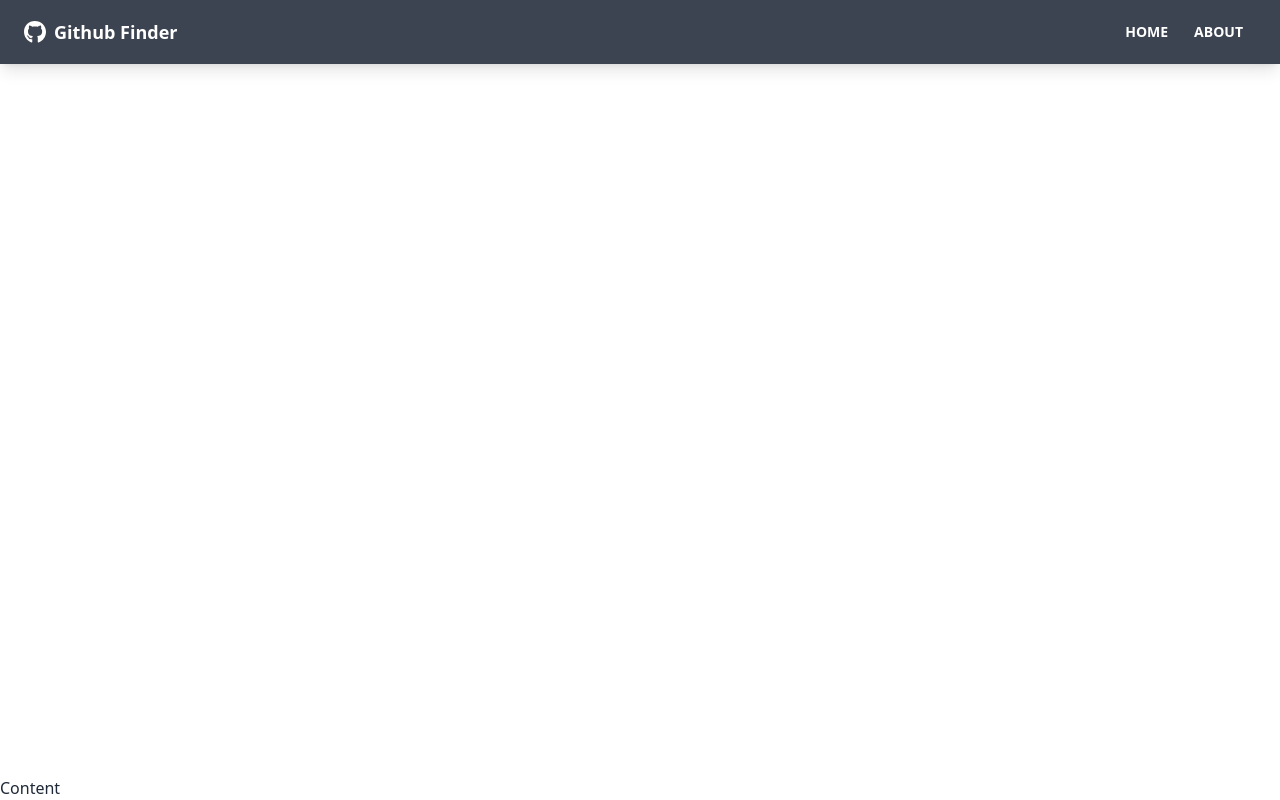
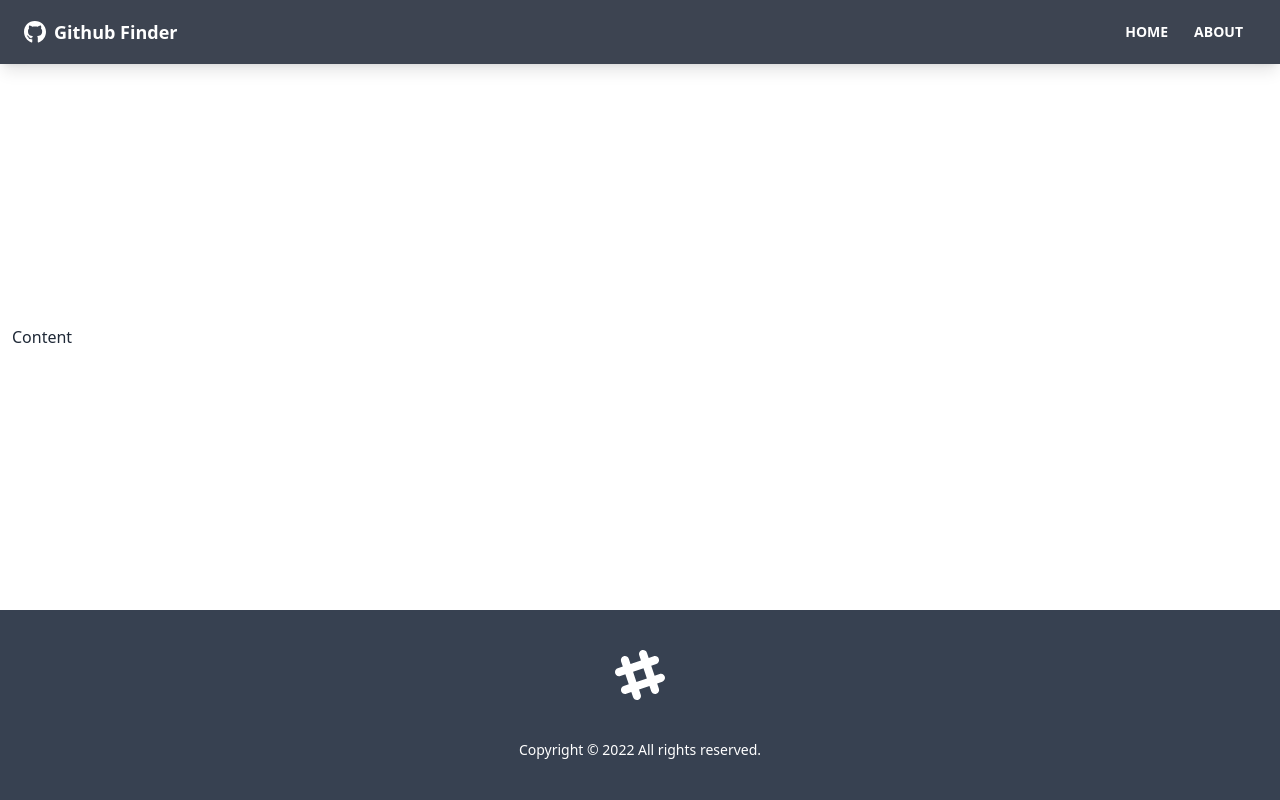
Before and after one commit to aindriu80/github-finder, a React (Create React App) app: page / in a window 1280 px wide. Built offline with nearby package versions, Linux system fonts and the light colour scheme.

Commit message:
Footer Component

```diff
--- a/src/App.js
+++ b/src/App.js
@@ -1,11 +1,13 @@
 import { BrowserRouter as Router, Route } from 'react-router-dom'
 import Navbar from './components/layout/Navbar'
+import Footer from './components/layout/Footer'
 function App() {
   return (
     <Router>
       <div className="flex flex-col justify-between h-screen">
         <Navbar />
-        <main>Content</main>
+        <main className="container mx-auto px-3 pb-12">Content</main>
+        <Footer />
       </div>
     </Router>
   )
--- /dev/null
+++ b/src/components/layout/Footer.jsx
@@ -0,0 +1,21 @@
+function Footer() {
+  const footerYear = new Date().getFullYear()
+
+  return (
+    <footer className="footer p-10 bg-gray-700 text-primary-content footer-center">
+      <svg
+        width="50"
+        height="50"
+        viewBox="0 0 24 24"
+        xmlns="http://www.w3.org/2000/svg"
+        fillRule="evenodd"
+        clipRule="evenodd"
+        className="inline-block fill-current">
+        <path d="M22.672 15.226l-2.432.811.841 2.515c.33 1.019-.209 2.127-1.23 2.456-1.15.325-2.148-.321-2.463-1.226l-.84-2.518-5.013 1.677.84 2.517c.391 1.203-.434 2.542-1.831 2.542-.88 0-1.601-.564-1.86-1.314l-.842-2.516-2.431.809c-1.135.328-2.145-.317-2.463-1.229-.329-1.018.211-2.127 1.231-2.456l2.432-.809-1.621-4.823-2.432.808c-1.355.384-2.558-.59-2.558-1.839 0-.817.509-1.582 1.327-1.846l2.433-.809-.842-2.515c-.33-1.02.211-2.129 1.232-2.458 1.02-.329 2.13.209 2.461 1.229l.842 2.515 5.011-1.677-.839-2.517c-.403-1.238.484-2.553 1.843-2.553.819 0 1.585.509 1.85 1.326l.841 2.517 2.431-.81c1.02-.33 2.131.211 2.461 1.229.332 1.018-.21 2.126-1.23 2.456l-2.433.809 1.622 4.823 2.433-.809c1.242-.401 2.557.484 2.557 1.838 0 .819-.51 1.583-1.328 1.847m-8.992-6.428l-5.01 1.675 1.619 4.828 5.011-1.674-1.62-4.829z"></path>
+      </svg>
+      <p>Copyright &copy; {footerYear} All rights reserved.</p>
+    </footer>
+  )
+}
+
+export default Footer
```
